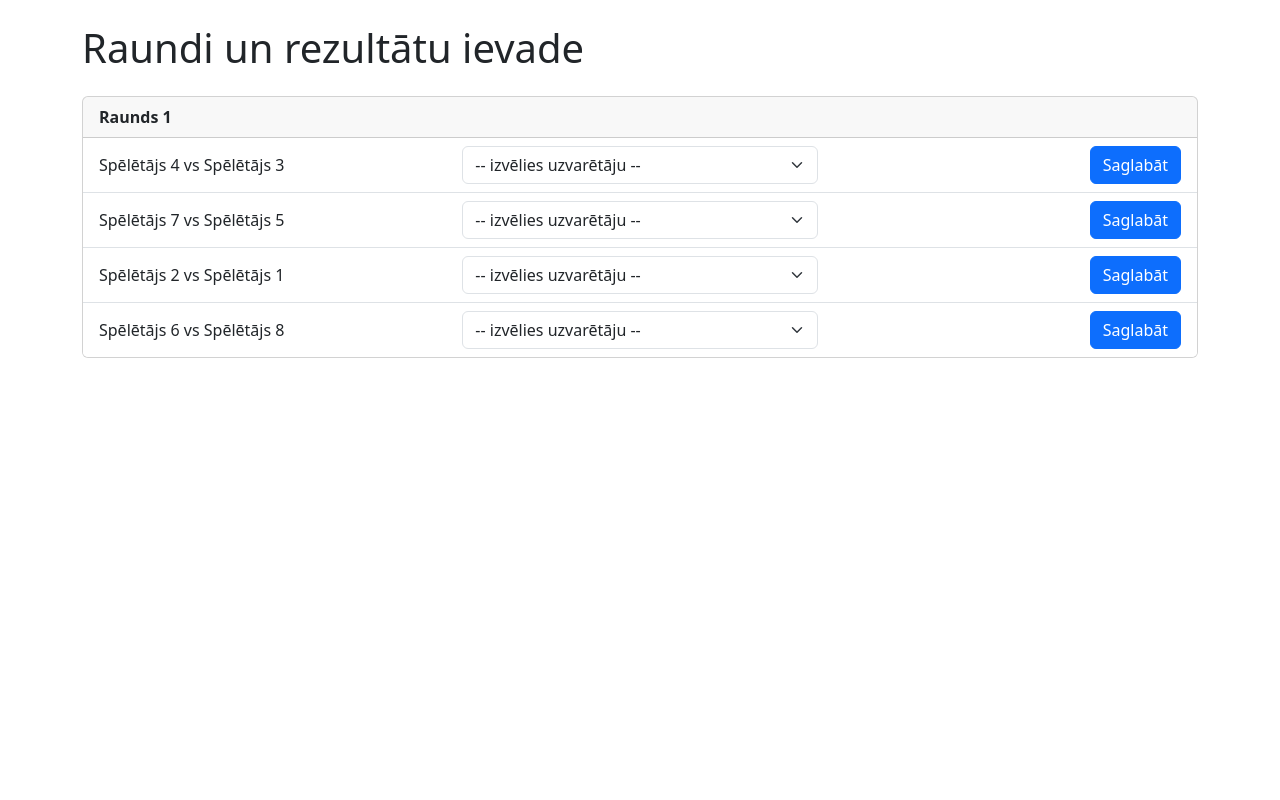
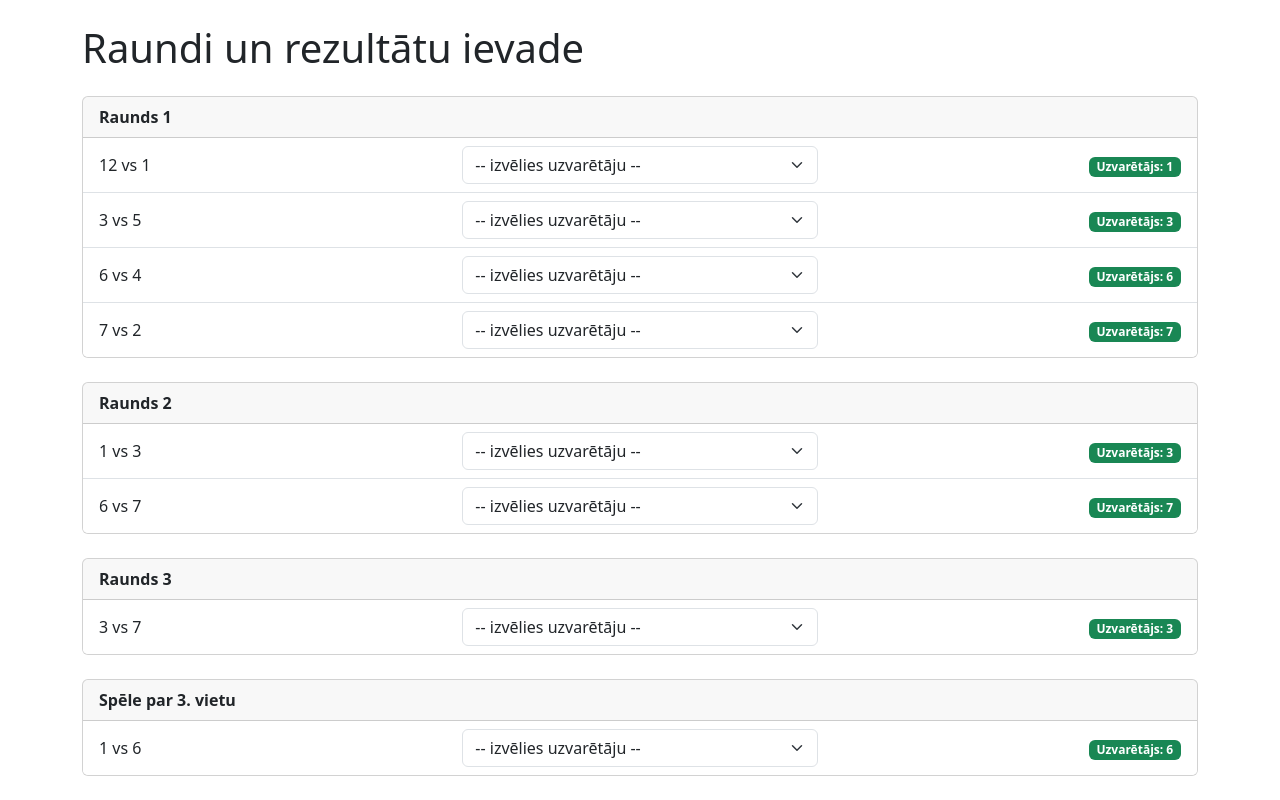
Before and after one commit to Stegadons/Copilot-Tournament, a Flask app: page /admin/rounds in a window 1280 px wide. Shown: the part 56-856 px from the top of the page. Before the commit the page ends 414 px from the top, so only its background shows below. Run offline with Flask 3, Linux system fonts and the light colour scheme; the visitor is signed in with stand-in values (Sample User, id 1).

Commit message:
FIX: display player names instead of IDs in matches (UX consistency)

```diff
--- a/app.py
+++ b/app.py
@@ -60,7 +60,8 @@ def create_app():
         data = tournament_service.load_tournament(app.config['DATA_FILE'])
         return render_template(
             'viewer_bracket.html',
-            rounds=data.get('rounds', [])
+            rounds=data.get('rounds', []),
+            players=data.get('players', [])
         )
 
     @app.route('/viewer/standings')
@@ -197,7 +198,8 @@ def create_app():
         data = tournament_service.load_tournament(app.config['DATA_FILE'])
         return render_template(
             'admin_rounds.html',
-            rounds=data.get('rounds', [])
+            rounds=data.get('rounds', []),
+            players=data.get('players', [])
         )
 
     @app.route('/admin/match/winner', methods=['POST'])
--- a/data/tournament.json
+++ b/data/tournament.json
@@ -1,5 +1,5 @@
 {
-  "status": "in_progress",
+  "status": "finished",
   "players": [
     {
       "id": 1,
@@ -40,30 +40,73 @@
       "matches": [
         {
           "id": 1,
-          "player1_id": 4,
-          "player2_id": 3,
-          "winner_id": null,
+          "player1_id": 8,
+          "player2_id": 1,
+          "winner_id": 1,
           "is_bye": false
         },
         {
           "id": 2,
-          "player1_id": 7,
+          "player1_id": 3,
           "player2_id": 5,
-          "winner_id": null,
+          "winner_id": 3,
           "is_bye": false
         },
         {
           "id": 3,
-          "player1_id": 2,
-          "player2_id": 1,
-          "winner_id": null,
+          "player1_id": 6,
+          "player2_id": 4,
+          "winner_id": 6,
           "is_bye": false
         },
         {
           "id": 4,
+          "player1_id": 7,
+          "player2_id": 2,
+          "winner_id": 7,
+          "is_bye": false
+        }
+      ]
+    },
+    {
+      "round": 2,
+      "matches": [
+        {
+          "id": 1,
+          "player1_id": 1,
+          "player2_id": 3,
+          "winner_id": 3,
+          "is_bye": false
+        },
+        {
+          "id": 2,
           "player1_id": 6,
-          "player2_id": 8,
-          "winner_id": null,
+          "player2_id": 7,
+          "winner_id": 7,
+          "is_bye": false
+        }
+      ]
+    },
+    {
+      "round": 3,
+      "matches": [
+        {
+          "id": 1,
+          "player1_id": 3,
+          "player2_id": 7,
+          "winner_id": 3,
+          "is_bye": false
+        }
+      ]
+    },
+    {
+      "round": "third_place",
+      "matches": [
+        {
+          "id": 1,
+          "player1_id": 1,
+          "player2_id": 6,
+          "winner_id": 6,
           "is_bye": false
         }
       ]
--- a/templates/admin_rounds.html
+++ b/templates/admin_rounds.html
@@ -1,4 +1,9 @@
 {% extends "base.html" %}
+
+{% set player_map = {} %}
+{% for p in players %}
+  {% set _ = player_map.update({p.id: p.name}) %}
+{% endfor %}
 
 {% block content %}
 <h1 class="mb-4">Raundi un rezultātu ievade</h1>
@@ -23,9 +28,11 @@
               <div class="col-md-4">
                 {% if match.is_bye %}
                   <span class="text-muted">BYE:</span>
-                  <strong>Spēlētājs {{ match.player1_id }}</strong>
+                  <strong>{{ player_map.get(match.player1_id, 'Spēlētājs ' ~ match.player1_id) }}</strong>
                 {% else %}
-                  Spēlētājs {{ match.player1_id }} vs Spēlētājs {{ match.player2_id }}
+                  {{ player_map.get(match.player1_id, 'Spēlētājs ' ~ match.player1_id) }}
+                  vs
+                  {{ player_map.get(match.player2_id, 'BYE' if match.player2_id is none else 'Spēlētājs ' ~ match.player2_id) }}
                 {% endif %}
               </div>
 
@@ -33,8 +40,12 @@
                 {% if not match.is_bye %}
                   <select name="winner" class="form-select" required>
                     <option value="">-- izvēlies uzvarētāju --</option>
-                    <option value="{{ match.player1_id }}">Spēlētājs {{ match.player1_id }}</option>
-                    <option value="{{ match.player2_id }}">Spēlētājs {{ match.player2_id }}</option>
+                    <option value="{{ match.player1_id }}">
+                      {{ player_map.get(match.player1_id, 'Spēlētājs ' ~ match.player1_id) }}
+                    </option>
+                    <option value="{{ match.player2_id }}">
+                      {{ player_map.get(match.player2_id, 'Spēlētājs ' ~ match.player2_id) }}
+                    </option>
                   </select>
                 {% else %}
                   <span class="badge bg-success">Uzvarētājs noteikts automātiski</span>
@@ -43,7 +54,9 @@
 
               <div class="col-md-4 text-end">
                 {% if match.winner_id %}
-                  <span class="badge bg-success">Uzvarētājs: {{ match.winner_id }}</span>
+                  <span class="badge bg-success">
+                    Uzvarētājs: {{ player_map.get(match.winner_id, match.winner_id) }}
+                  </span>
                 {% else %}
                   {% if not match.is_bye %}
                     <button type="submit" class="btn btn-primary">Saglabāt</button>
```
Also changed, not shown: templates/viewer_bracket.html (+8 -3 lines).
